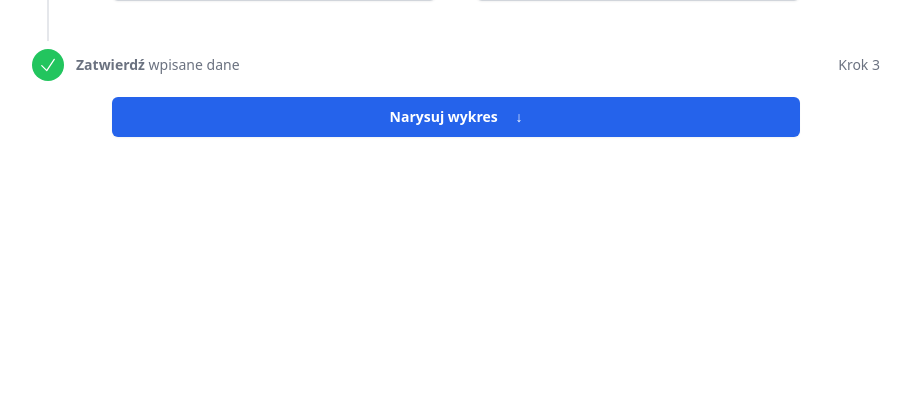
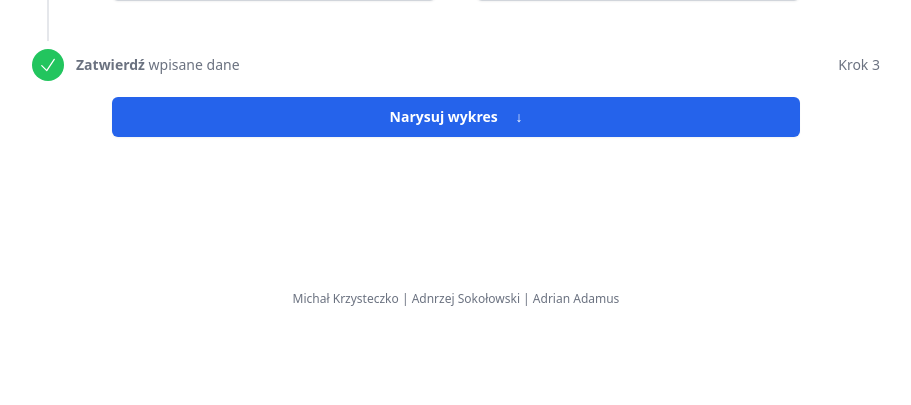
Before and after one commit to termi95/python-math-project, a Flask app: page / in a window 1280 px wide. Shown: the part 1217-1622 px from the top of the page, without its empty margins (184-1095 px from the left). Before the commit the page ends 1354 px from the top, so only its background shows below. Run offline with Flask 3, Linux system fonts and the light colour scheme; some libraries are stand-ins or nearby versions.

Commit message:
added footer

```diff
--- a/templates/index.html
+++ b/templates/index.html
@@ -243,11 +243,21 @@
 
         <!-- do powielania -->
         <div class="mt-10 border-t border-gray-200 pt-10">
-          <h3 class="text-sm font-medium text-gray-900">Współrzędnie odcinków</h3>
+          <h3 class="text-md font-medium text-gray-900">Współrzędne odcinków</h3>
           <div class="prose prose-sm mt-4 text-gray-500">
             <ul role="list">
               <li>Odcinek pierwszy: </li>
               <li>Odcinek drugi: </li>
+            </ul>
+          </div>
+        </div>
+        <!-- do powielania -->
+        <div class="mt-10 border-t border-gray-200 pt-10">
+          <h3 class="text-md font-medium text-gray-900">Przecięcie odcinków</h3>
+          <div class="prose prose-sm mt-4 text-gray-500">
+            <ul role="list">
+              <li>Przecięcię odcików występuje na współrzędnych:</li>
+              <li>32x26 </li>
             </ul>
           </div>
         </div>
@@ -256,6 +266,13 @@
     </div>
   </div>
 </div>
+
+<footer class="bg-white">
+  <div class="mx-auto max-w-7xl overflow-hidden px-6 py-20 sm:py-24 lg:px-8">
+    <p class="mt-10 text-center text-xs leading-5 text-gray-500">Michał Krzysteczko | Adnrzej Sokołowski | Adrian Adamus</p>
+  </div>
+</footer>
+
 
 <!-- Script -->
 
```
